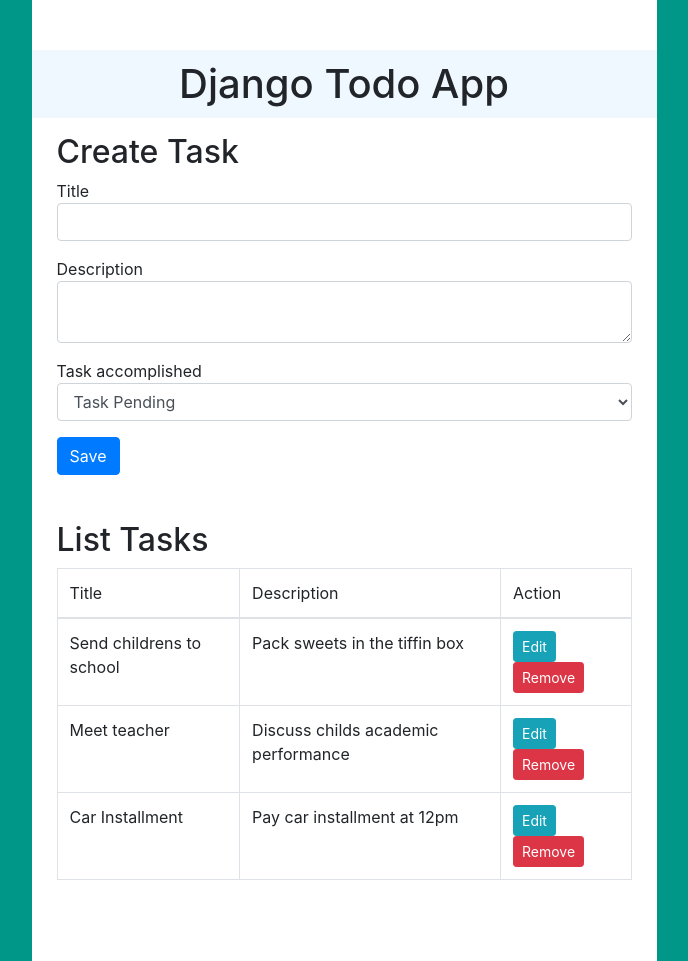
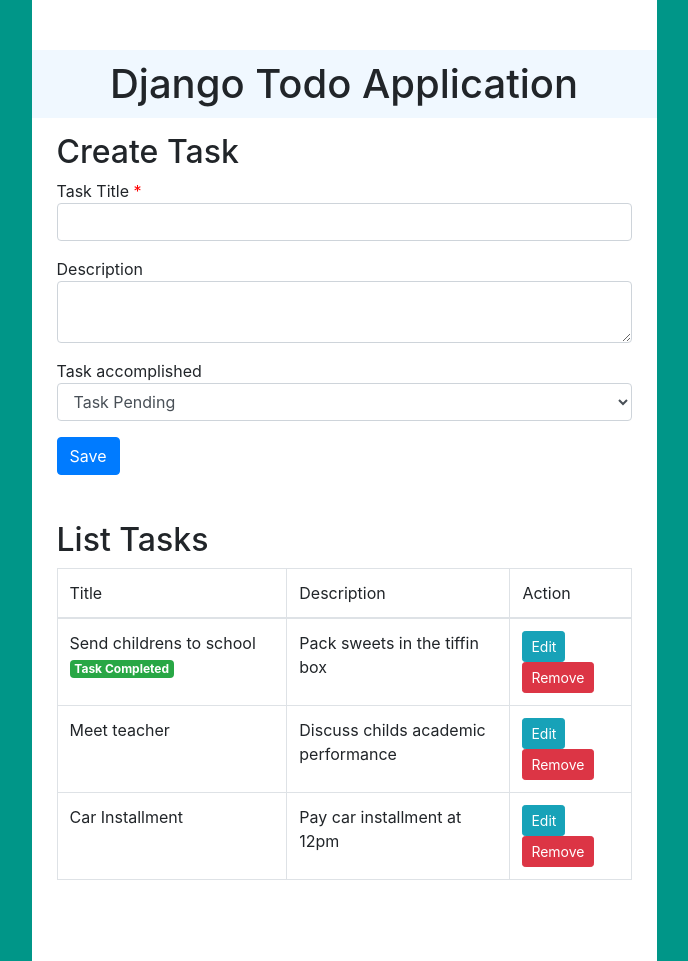
Before and after one commit to pavanbaddi/django-todo, a Django app: template todo_maker/templates/todo_maker/list.html in a window 1280 px wide. Shown: the whole page, without its empty margins (296-984 px from the left). Run offline with Django 3.2, Linux system fonts and the light colour scheme; the template is opened without the code that fills it: values that come from a table or form of the project are taken from there, others are empty; data comes from the database, SQL or seed files in the repository; both versions use the stored data as it was after the commit; parts of the project's set-up code (start-up, migrations or seed data) failed here and were passed over; some libraries are stand-ins or nearby versions.

Commit message:
Completed

```diff
--- a/src/settings.py
+++ b/src/settings.py
@@ -53,8 +53,6 @@
 ROOT_URLCONF = 'src.urls'
 
 SETTINGS_PATH = os.path.dirname(os.path.dirname(__file__))
-
-print(SETTINGS_PATH)
 
 TEMPLATES = [
     {
--- a/src/templates/src/base.html
+++ b/src/templates/src/base.html
@@ -4,10 +4,10 @@
 <head>
     <meta charset="UTF-8">
     <meta name="viewport" content="width=device-width, initial-scale=1.0">
-    <title>Todo App</title>
+    <title>Django Todo Application</title>
 
     {% block stylsheets %}
-        <link rel="stylesheet" href="{% static 'style.css' %}">
+
     {% endblock  %}
 
 </head>
--- a/todo_maker/forms.py
+++ b/todo_maker/forms.py
@@ -1,6 +1,7 @@
 from django.forms import Form, ModelForm
 from django import forms
 from todo_maker.models import Task
+from django.utils.safestring import mark_safe
 
 class TaskCreateForm(ModelForm):
     id = forms.CharField(required=False)
@@ -11,6 +12,10 @@
     class Meta:
         model = Task
         fields = ("id", "title", "description", "task_accomplished",)
+        labels = {
+            "title" : mark_safe("Task Title {}".format("<span class='required' >*</span>")),
+            "task_accomplished" : mark_safe("Task accomplished {}".format("<span class='required' >*</span>")),
+        }
         widgets = {
             "title" : forms.TextInput(attrs={'class' : 'form-control'}),
             "description" : forms.Textarea(attrs={'class' : 'form-control', 'rows' : 2}),
--- a/todo_maker/templates/todo_maker/list.html
+++ b/todo_maker/templates/todo_maker/list.html
@@ -9,10 +9,7 @@
 body{
     margin: 0;
     padding: 0;
-}
-.container-fluid{
     background-color: #009688;
-
 }
 .container-fluid > .wrapper{
     width: 50%;
@@ -35,6 +32,14 @@
 .create-task-container, .list-task-container{
     padding: 15px 25px 15px 25px;
 }
+
+.message-container{
+    margin-top: 15px;
+}
+
+.required{
+    color: red;
+}
 </style>
 
 {% endblock  %}
@@ -44,8 +49,38 @@
     <div class="wrapper">
 
         <div class="title-container">
-            <h1>Django Todo App</h1>
+            <h1>Django Todo Application</h1>
         </div>
+
+        {% if messages %}
+        <div class="message-container">
+            {% for message in messages %}
+                {% if message.level == DEFAULT_MESSAGE_LEVELS.SUCCESS %}
+                    <div class="alert border-0 alert-success mar-bot-10-imp alert-dismissible fade show border-radius-none" role="alert">
+                        <div id="success-notification-div">
+                            {{ message }}
+                        </div>
+
+                        <button type="button" class="close" data-dismiss="alert" aria-label="Close">
+                            <i class="ti ti-close"></i>
+                        </button>
+                    </div>
+                {% endif %}
+
+                {% if message.level == DEFAULT_MESSAGE_LEVELS.ERROR %}
+                    <div class="alert border-0 alert-danger mar-bot-10-imp alert-dismissible fade show border-radius-none" role="alert">
+                        <div id="danger-notification-div">
+                            {{ message }}
+                        </div>
+
+                        <button type="button" class="close" data-dismiss="alert" aria-label="Close">
+                            <i class="ti ti-close"></i>
+                        </button>
+                    </div>
+                {% endif %}
+            {% endfor %}
+        </div>
+        {% endif %}
 
         <div class="create-task-container">
             <h2 class="">Create Task</h2>
@@ -87,11 +122,16 @@
                     {% if tasks %}
                         {% for task in tasks %}
                         <tr>
-                            <td>{{ task.title }}</td>
+                            <td>
+                                {{ task.title }}
+                                {% if task.task_accomplished == 1 %}
+                                    <span class="badge badge-success">Task Completed</span>
+                                {% endif %}
+                            </td>
                             <td>{{ task.description }}</td>
                             <td>
-                                <a href="" class="btn btn-info btn-sm">Edit</a>
-                                <button class="btn btn-danger btn-sm" type="button" onclick="removeTask({{ task.pk }})" >Remove</button>
+                                <a href="{% url 'todo_maker:edit-todo' pk=task.pk %}" class="btn btn-info btn-sm">Edit</a>
+                                <a href="{% url 'todo_maker:remove-todo' delete_id=task.pk %}" class="btn btn-danger btn-sm">Remove</a>
                             </td>
                         </tr>
                         {% endfor %}
@@ -106,10 +146,5 @@
     </div>
 </div>
 
-<script>
-function removeTask(id){
-
-}
-</script>
 
 {% endblock  %}
--- a/todo_maker/urls.py
+++ b/todo_maker/urls.py
@@ -4,10 +4,10 @@
 
 urlpatterns = [
     path('', views.List.as_view(),name="list-todo"),
-    path('create', views.Create.as_view(),name="create-todo"),
-    path('save', views.Create.as_view(),name="save-todo"),
-    path('edit/<int:pk>', views.Create.as_view(),name="edit-todo"),
-    # path('task-completed', views.TaskCompleted.as_view(),name="todo-task-completed"),
-    # path('remove', views.Remove.as_view(),name="remove-todo"),
+    path('save', views.List.as_view(),name="save-todo"),
+    path('edit/<int:pk>', views.List.as_view(),name="edit-todo"),
+    path('remove/<int:delete_id>', views.List.as_view(),name="remove-todo"),
+    path('task-completed<int:task-completed-id>', views.List.as_view(),name="todo-task-completed"),
+
     # path('', ,name=""),
 ]
```
Also changed, not shown: django_todo.sql (+49 -7 lines), todo_maker/views.py (+20 -6 lines), todo_maker/templates/todo_maker/create.html (deleted).
